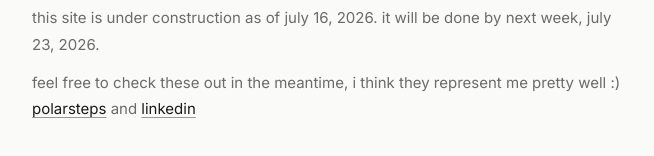
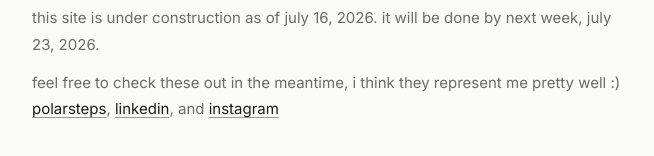
Before and after one commit to sheldonblewis/shelly-site, a Next.js app: page / in a window 1280 px wide. Shown: the part 410-566 px from the top of the page, without its empty margins (312-966 px from the left). Built offline with nearby package versions, Linux system fonts and the light colour scheme.

Commit message:
Add Instagram to homepage links

```diff
--- a/pages/index.js
+++ b/pages/index.js
@@ -49,8 +49,10 @@
         <p>
           feel free to check these out in the meantime, i think they represent me pretty well :){' '}
           <a href="https://polarsteps.com/sheldonlewis" target="_blank" rel="noopener noreferrer">polarsteps</a>
-          {' '}and{' '}
+          {', '}
           <a href="https://linkedin.com/in/sheldonblewis" target="_blank" rel="noopener noreferrer">linkedin</a>
+          {', and '}
+          <a href="https://instagram.com/_sheldonlewis" target="_blank" rel="noopener noreferrer">instagram</a>
         </p>
       </div>
     </>
```
